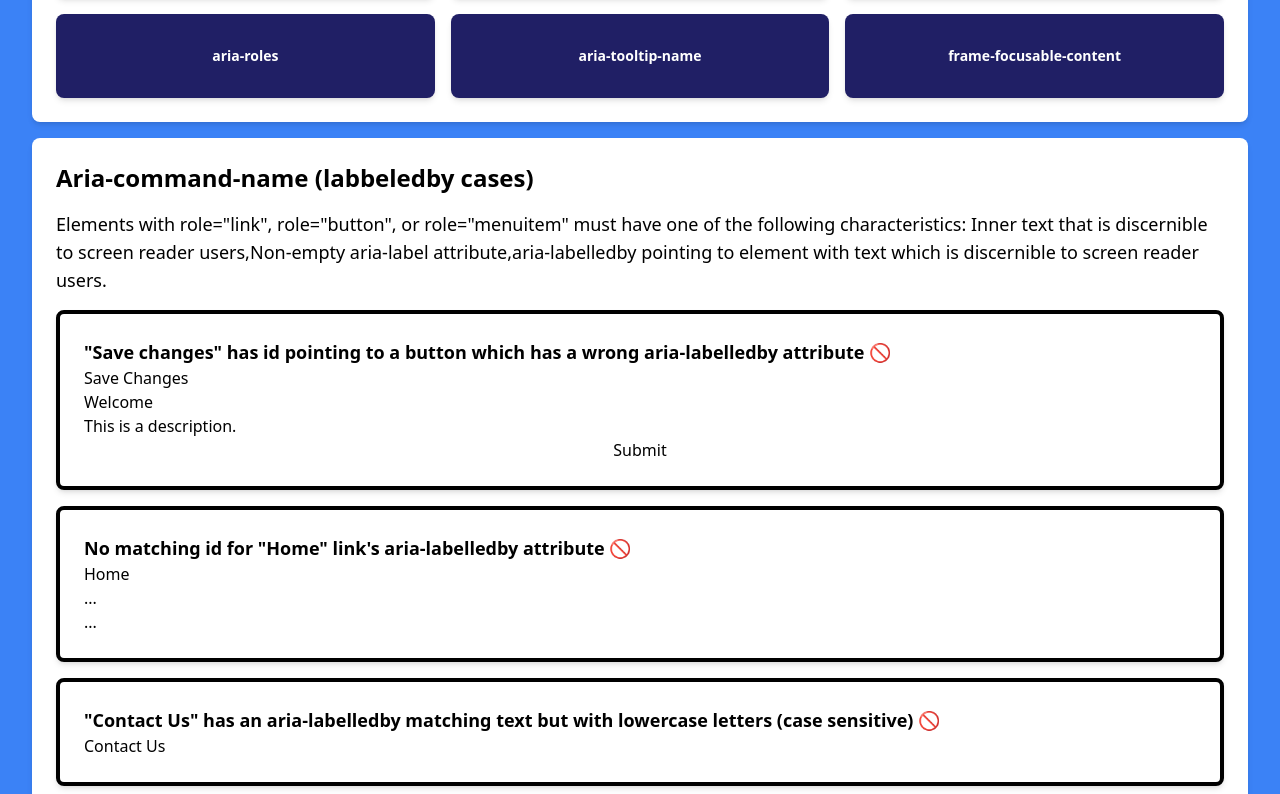
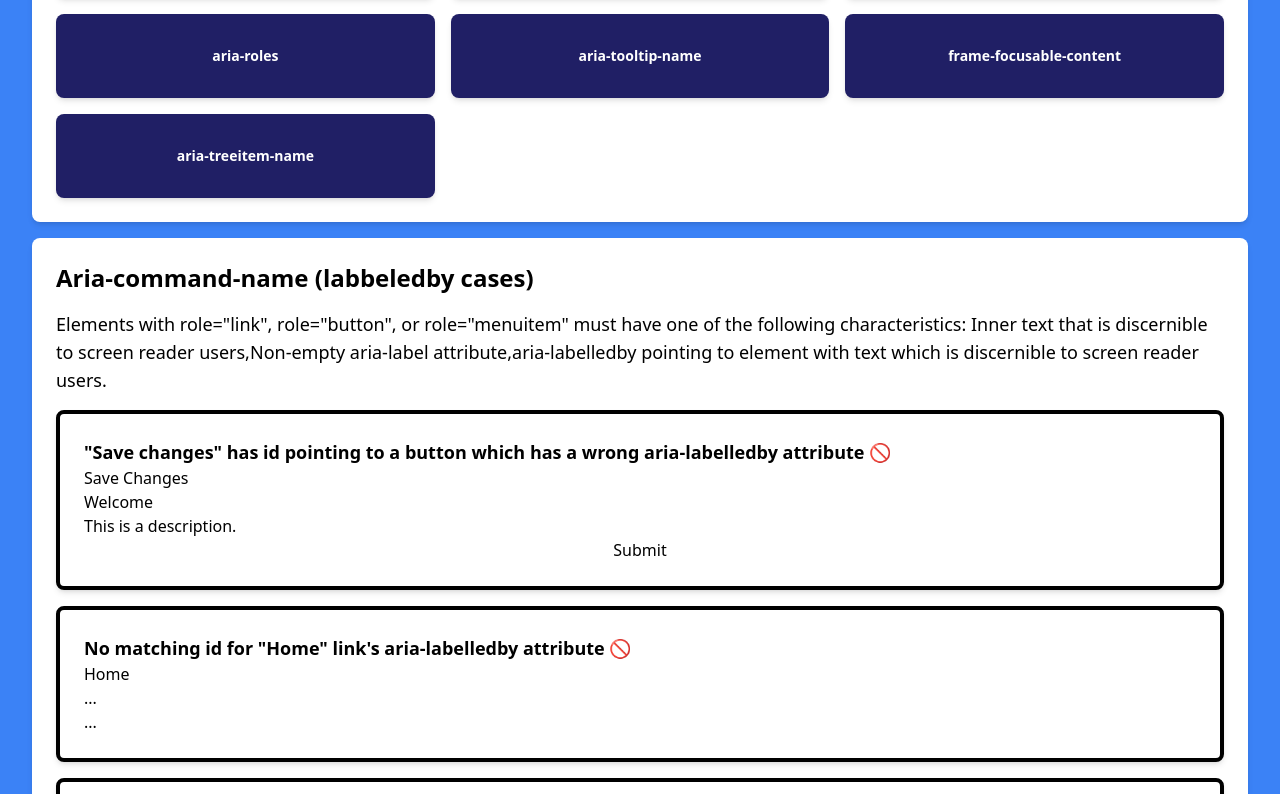
Before and after one commit to test-party/guinea-pig-next, a Next.js app: page /all-tests in a window 1280 px wide. Shown: the part 946-1740 px from the top of the page. Built offline with nearby package versions, Linux system fonts and the light colour scheme.

Commit message:
amk - all-test case

```diff
--- a/src/app/all-tests/page.jsx
+++ b/src/app/all-tests/page.jsx
@@ -39,6 +39,7 @@ const linkList = [
     'aria-roles',
     'aria-tooltip-name',
     'frame-focusable-content',
+    'aria-treeitem-name'
 ]
 
 export default function AllTests() {
@@ -329,6 +330,16 @@ export default function AllTests() {
                         </div>
                     </div>
                 </div>
+            </div>
+            <div id="aria-treeitem-name">
+                <div role="treeitem"></div>
+
+                <div role="treeitem" aria-label=""></div>
+
+                <div role="treeitem" aria-labelledby="nonexistent"></div>
+
+                <div role="treeitem" aria-labelledby="emptydiv"></div>
+                <div id="emptydiv"></div>
             </div>
             <div id="aria-deprecated-role">
                 <h2>Aria-deprecated-role</h2>
```
